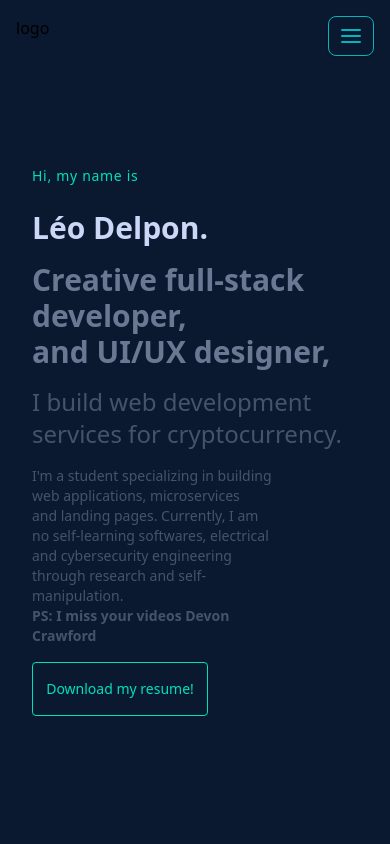
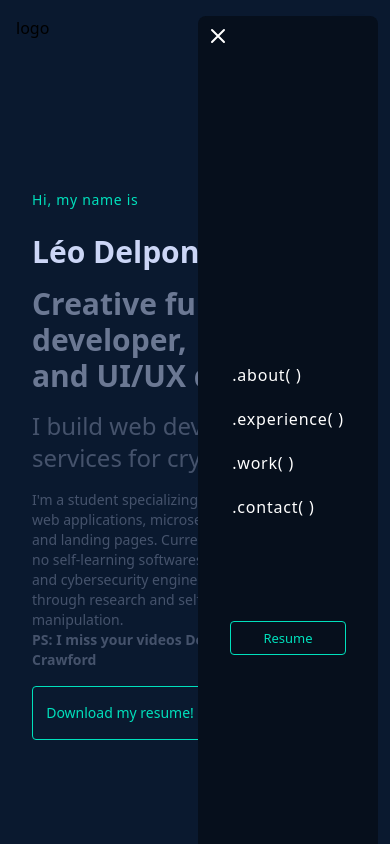
Before and after one commit to LeoDELPON/LeoDELPON.github.io, a Next.js app: page / in a window 390 px wide. Both pictures are taken after a click on the button 351 px from the left and 36 px from the top of the page. Shown: the top 844 px of the page. Built offline with nearby package versions, Linux system fonts and the light colour scheme.

Commit message:
Side navbar for iphone and ipad done

```diff
--- a/component/atoms/buttons/hamburger.tsx
+++ b/component/atoms/buttons/hamburger.tsx
@@ -5,16 +5,38 @@ interface HamburgerProps {
 }
 
 const Hamburger = ({ onClickHamburgerLogo }: HamburgerProps): JSX.Element => {
+  const [color, setColor] = React.useState<boolean>(false);
+
+  const invertColor = () => {
+    setColor(!color);
+  };
+
   return (
     <div
-      className="p-3 space-y-1 bg-transparent border border-emeraud-blue  rounded-lg shadow"
+      onMouseEnter={() => invertColor()}
+      onMouseLeave={() => invertColor()}
+      className={`p-3 space-y-1 border-emeraud-blue border ${
+        color ? "bg-emeraud-blue" : "bg-transparent"
+      }  rounded-lg shadow transition duration-200 linear`}
       onClick={() => {
         onClickHamburgerLogo();
       }}
     >
-      <span className="block w-5 h-0.5 bg-emeraud-blue hover:animate-pulse rounded"></span>
-      <span className="block w-5 h-0.5 bg-emeraud-blue hover:animate-pulse rounded"></span>
-      <span className="block w-5 h-0.5 bg-emeraud-blue hover:animate-pulse rounded"></span>
+      <span
+        className={`block w-5 h-0.5 ${
+          color ? "bg-dark-blue" : "bg-emeraud-blue"
+        } rounded transition duration-200 linear`}
+      ></span>
+      <span
+        className={`block w-5 h-0.5 ${
+          color ? "bg-dark-blue" : "bg-emeraud-blue"
+        } rounded transition duration-200 linear`}
+      ></span>
+      <span
+        className={`block w-5 h-0.5 ${
+          color ? "bg-dark-blue" : "bg-emeraud-blue"
+        } rounded transition duration-200 linear`}
+      ></span>
     </div>
   );
 };
--- a/component/organism/header/Header.tsx
+++ b/component/organism/header/Header.tsx
@@ -4,7 +4,7 @@ import RegularBtn from "../../atoms/buttons/regular";
 
 const Header = () => {
   return (
-    <div className="grid place-content-center h-header pb-8 md:pb-2">
+    <div className="grid place-content-center h-header pt-12 pb-8 md:pb-2">
       <p className="text-emeraud-blue-bright text-sm text font-medium tracking-wider pb-6">
         Hi, my name is
       </p>
--- a/component/organism/navigation/index.tsx
+++ b/component/organism/navigation/index.tsx
@@ -57,17 +57,63 @@ const Navigation = () => {
         <button className="block lg:hidden">
           <Hamburger onClickHamburgerLogo={onDisplaySideBar} />
         </button>
-        <aside className="md:hidden">
-          <nav>
-            <ul className="lg:flex hidden">
-              <li className="text-white">About</li>
-              <li>Experience</li>
-              <li>Work</li>
-              <li>Contact</li>
-              <li>Resume</li>
-            </ul>
+        <div
+          className={`${
+            displaySideBar ? "block" : "hidden w-0"
+          } lg:hidden fixed z-50 w-[180px] h-screen right-3  bg-darker-blue rounded-lg`}
+        >
+          <nav className="grid grid-row-3 h-full">
+            <div className="p-2" onClick={() => onDisplaySideBar()}>
+              <svg
+                xmlns="http://www.w3.org/2000/svg"
+                className="h-6 w-6 text-white"
+                fill="none"
+                viewBox="0 0 24 24"
+                stroke="currentColor"
+              >
+                <path
+                  strokeLinecap="round"
+                  strokeLinejoin="round"
+                  strokeWidth={2}
+                  d="M6 18L18 6M6 6l12 12"
+                />
+              </svg>
+            </div>
+            <div className="grid place-content-center space-y-5">
+              <div className="font-medium text-white tracking-wider">
+                <Link href="/#about">
+                  <a>.about( )</a>
+                </Link>
+              </div>
+              <div className="font-medium text-white tracking-wider">
+                <Link href="#about">
+                  <a>.experience( )</a>
+                </Link>
+              </div>
+              <div className="font-medium text-white tracking-wider">
+                <Link href="#about">
+                  <a>.work( )</a>
+                </Link>
+              </div>
+              <div className="font-medium text-white tracking-wider">
+                <Link href="mailto:delponleo@gmail.com">
+                  <a>.contact( )</a>
+                </Link>
+              </div>
+            </div>
+            <div className="px-8">
+              <Link href="/resume_leo_delpon.pdf">
+                <a
+                  className="button text-emeraud-blue-bright border text-nav-sm font-medium border-emeraud-blue-bright flex items-center justify-center px-3 py-4 rounded transition duration-300 linear hover:bg-emeraud-blue-light"
+                  download="resume_leo_delpon.pdf"
+                  rel="noopener noreferrer"
+                >
+                  Resume
+                </a>
+              </Link>
+            </div>
           </nav>
-        </aside>
+        </div>
       </div>
     </nav>
   );
--- a/tailwind.config.js
+++ b/tailwind.config.js
@@ -7,6 +7,7 @@ module.exports = {
     extend: {
       colors: {
         'dark-blue': '#0a192f',
+        'darker-blue': '#060f1c',
         'dark-blue-bright': '#112240',
         'emeraud-blue': '#00B5BD',
         'emeraud-blue-bright': '#00E0BC',
```
